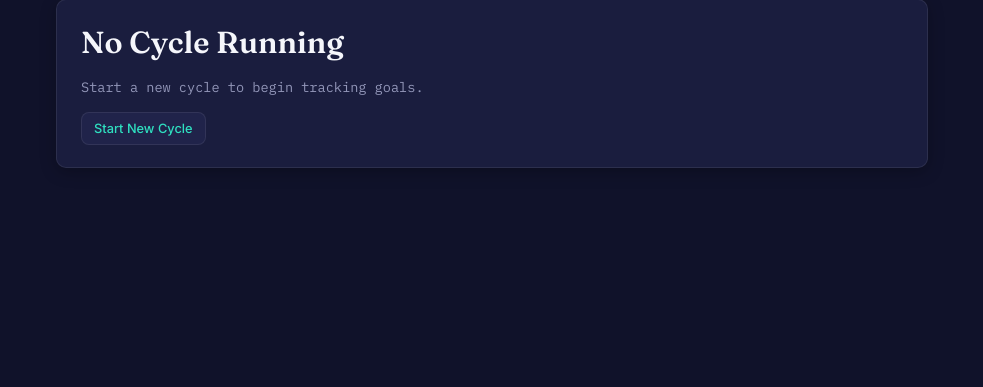
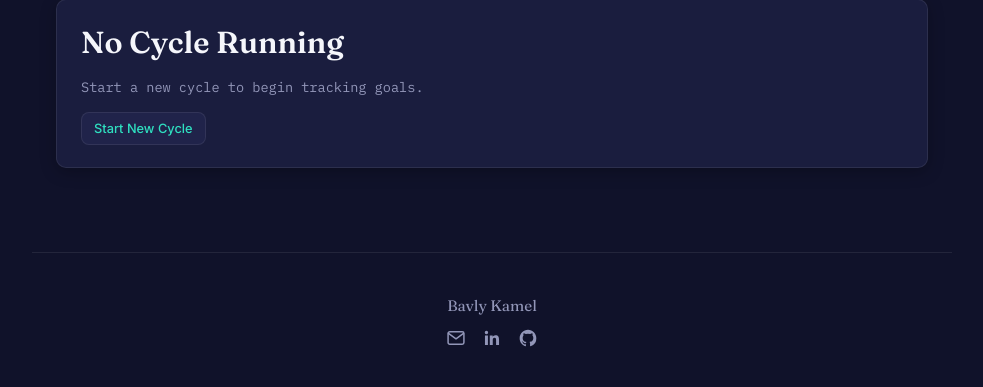
Before and after one commit to BavlyK100/tracker_app, a Flask app: page / in a window 1280 px wide. Shown: the part 95-482 px from the top of the page, without its empty margins (148-1131 px from the left). Run offline with Flask 3, Linux system fonts and the light colour scheme.

Commit message:
Add footer

```diff
--- a/static/css/style.css
+++ b/static/css/style.css
@@ -436,3 +436,37 @@ small {
     input[type="text"], input[type="date"] { width: 100%; }
     .btn, button[type="submit"] { width: 100%; margin: 4px 0; text-align: center; }
 }
+/* ---------- Footer ---------- */
+
+.site-footer {
+    max-width: 920px;
+    margin: 0 auto;
+    padding: 24px 24px 40px;
+    text-align: center;
+    border-top: 1px solid var(--border);
+}
+
+.footer-name {
+    font-family: 'Fraunces', serif;
+    font-size: 0.95rem;
+    color: var(--ink-soft);
+    margin: 18px 0 10px;
+}
+
+.footer-icons {
+    display: flex;
+    justify-content: center;
+    gap: 16px;
+}
+
+.footer-icons a {
+    color: var(--ink-soft);
+    display: inline-flex;
+    transition: color 0.15s, transform 0.1s;
+}
+
+.footer-icons a:hover,
+.footer-icons a:focus-visible {
+    color: var(--teal);
+    transform: translateY(-2px);
+}
--- a/templates/base.html
+++ b/templates/base.html
@@ -8,6 +8,7 @@
 <head>
     <meta charset="UTF-8">
     <meta name="viewport" content="width=device-width, initial-scale=1.0">
+    <meta name="author" content="Bavly Kamel">
     <title>10-Day Goal Tracker</title>
     <!-- CSS link goes here once we start the styling pass -->
      <link rel="preconnect" href="https://fonts.googleapis.com">
@@ -24,5 +25,27 @@
     <main class="page">
         {% block content %}{% endblock %}
     </main>
+
+    <footer class="site-footer">
+        <p class="footer-name">Bavly Kamel</p>
+        <div class="footer-icons">
+            <a href="mailto:bavlyk50@gmail.com" title="Gmail" aria-label="Gmail">
+                <svg viewBox="0 0 24 24" width="20" height="20" fill="none" stroke="currentColor" stroke-width="1.8" stroke-linecap="round" stroke-linejoin="round">
+                    <rect x="2.5" y="4.5" width="19" height="15" rx="2"/>
+                    <path d="M3 6.5 12 13 21 6.5"/>
+                </svg>
+            </a>
+            <a href="https://www.linkedin.com/in/bavlyk" title="LinkedIn" aria-label="LinkedIn" target="_blank" rel="noopener">
+                <svg viewBox="0 0 24 24" width="20" height="20" fill="currentColor">
+                    <path d="M20.45 20.45h-3.55v-5.57c0-1.33-.02-3.04-1.85-3.04-1.85 0-2.14 1.45-2.14 2.94v5.67H9.36V9h3.41v1.56h.05c.47-.9 1.63-1.85 3.36-1.85 3.6 0 4.27 2.37 4.27 5.45v6.29ZM5.34 7.43a2.06 2.06 0 1 1 0-4.12 2.06 2.06 0 0 1 0 4.12ZM7.12 20.45H3.56V9h3.56v11.45Z"/>
+                </svg>
+            </a>
+            <a href="https://github.com/BavlyK100" title="GitHub" aria-label="GitHub" target="_blank" rel="noopener">
+                <svg viewBox="0 0 24 24" width="20" height="20" fill="currentColor">
+                    <path d="M12 2C6.48 2 2 6.58 2 12.2c0 4.5 2.87 8.32 6.84 9.67.5.1.68-.22.68-.49 0-.24-.01-1.03-.01-1.87-2.78.61-3.37-1.21-3.37-1.21-.46-1.18-1.11-1.5-1.11-1.5-.91-.63.07-.62.07-.62 1 .07 1.53 1.05 1.53 1.05.89 1.55 2.34 1.1 2.91.84.09-.66.35-1.1.63-1.36-2.22-.26-4.56-1.14-4.56-5.06 0-1.12.39-2.03 1.03-2.75-.1-.26-.45-1.31.1-2.72 0 0 .84-.27 2.75 1.05a9.4 9.4 0 0 1 5 0c1.91-1.32 2.75-1.05 2.75-1.05.55 1.41.2 2.46.1 2.72.64.72 1.03 1.63 1.03 2.75 0 3.93-2.34 4.8-4.57 5.05.36.32.68.94.68 1.9 0 1.37-.01 2.47-.01 2.81 0 .27.18.6.69.49A10.02 10.02 0 0 0 22 12.2C22 6.58 17.52 2 12 2Z"/>
+                </svg>
+            </a>
+        </div>
+    </footer>
 </body>
 </html>
```
